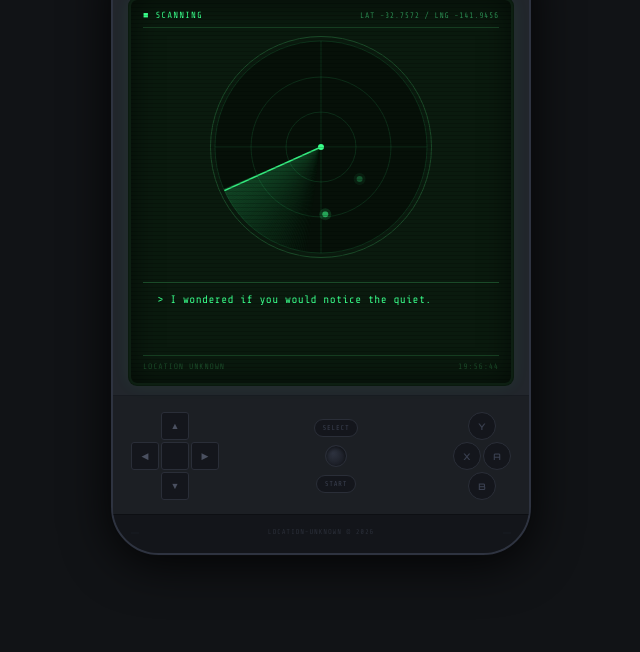
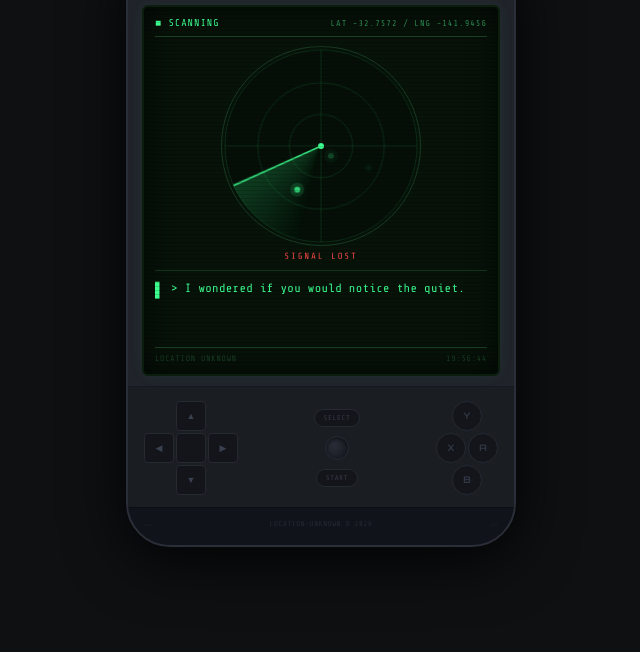
Before and after one commit to gfrrmd/Location-Unknown, a plain HTML site: page index.html in a window 1280 px wide. Shown: the part 148-800 px from the top of the page, without its empty margins (319-959 px from the left). Drawn offline with nearby package versions, Linux system fonts and the light colour scheme.

Commit message:
Fix: layout berantakan, radar responsif, screen scrollable, teks terbaca

```diff
--- a/index.html
+++ b/index.html
@@ -10,7 +10,7 @@
   <link rel="stylesheet" href="styles.css">
 </head>
 <body>
-  <div class="room">
+
   <div class="device">
 
     <!-- top strip -->
@@ -26,25 +26,21 @@
     <div class="bezel">
       <div class="screen">
 
-          <!-- screen header -->
         <div class="scr-header">
-            <span class="scr-label blink">&#9632; SCANNING</span>
-            <span class="scr-coord" id="coord">LAT ---.---- / LNG ---.----</span>
+          <span class="blink">&#9632; SCANNING</span>
+          <span id="coord">LAT ---.---- / LNG ---.----</span>
         </div>
 
-          <!-- radar -->
         <div class="radar-wrap">
-            <canvas id="radar" width="220" height="220"></canvas>
-            <div class="radar-label">SIGNAL LOST</div>
+          <canvas id="radar"></canvas>
+          <div class="radar-label" id="radarLabel">SIGNAL LOST</div>
         </div>
 
-          <!-- quote -->
         <div class="quote-area">
-            <div class="quote-cursor">&#9612;</div>
+          <span class="cur blink">&#9612;</span>
           <p id="quote"></p>
         </div>
 
-          <!-- screen footer -->
         <div class="scr-footer">
           <span>LOCATION UNKNOWN</span>
           <span id="clock">00:00:00</span>
@@ -53,42 +49,43 @@
       </div>
     </div>
 
-      <!-- controls row -->
+    <!-- controls -->
     <div class="controls">
+
       <div class="dpad">
-          <div class="dp-row"><button class="dp dp-up">&#9650;</button></div>
-          <div class="dp-row mid">
-            <button class="dp dp-left">&#9664;</button>
+        <div class="dp-row"><button class="dp">&#9650;</button></div>
+        <div class="dp-row dp-mid">
+          <button class="dp">&#9664;</button>
           <div class="dp-center"></div>
-            <button class="dp dp-right">&#9654;</button>
+          <button class="dp">&#9654;</button>
         </div>
-          <div class="dp-row"><button class="dp dp-down">&#9660;</button></div>
+        <div class="dp-row"><button class="dp">&#9660;</button></div>
       </div>
 
-        <div class="center-btns">
-          <button class="btn-small" id="btnMenu">SELECT</button>
-          <div class="analog-nub"></div>
-          <button class="btn-small" id="btnStart">START</button>
+      <div class="mid-btns">
+        <button class="btn-sm">SELECT</button>
+        <div class="nub"></div>
+        <button class="btn-sm" id="btnStart">START</button>
       </div>
 
       <div class="abxy">
-          <div class="abxy-row"><button class="ab" id="btnY">Y</button></div>
-          <div class="abxy-row mid">
+        <div class="ab-row"><button class="ab" id="btnY">Y</button></div>
+        <div class="ab-row ab-mid">
           <button class="ab" id="btnX">X</button>
           <button class="ab" id="btnA">A</button>
         </div>
-          <div class="abxy-row"><button class="ab" id="btnB">B</button></div>
-        </div>
-      </div>
-
-      <!-- bottom strip -->
-      <div class="device-bottom">
-        <div class="bottom-port">&#9135;</div>
-        <span class="bottom-text">LOCATION-UNKNOWN &copy; 2026</span>
-        <div class="bottom-port">&#9135;</div>
+        <div class="ab-row"><button class="ab" id="btnB">B</button></div>
       </div>
 
     </div>
+
+    <!-- bottom -->
+    <div class="device-bottom">
+      <span class="port">&#9135;</span>
+      <span class="btm-text">LOCATION-UNKNOWN &copy; 2026</span>
+      <span class="port">&#9135;</span>
+    </div>
+
   </div>
 
   <audio id="music" src="location-unknown.mp3" loop preload="auto"></audio>
--- a/script.js
+++ b/script.js
@@ -1,3 +1,11 @@
+const quoteEl    = document.getElementById('quote');
+const music      = document.getElementById('music');
+const coordEl    = document.getElementById('coord');
+const clockEl    = document.getElementById('clock');
+const radarLabel = document.getElementById('radarLabel');
+const canvas     = document.getElementById('radar');
+const ctx        = canvas.getContext('2d');
+
 const quotes = [
   "I wondered if you would notice the quiet.",
   "I disappeared before I could say I was disappointed.",
@@ -8,117 +16,103 @@ const quotes = [
   "I left the room quietly. I was tired of feeling alone in it with you."
 ];
 
-const quoteEl = document.getElementById('quote');
-const music   = document.getElementById('music');
-const coordEl = document.getElementById('coord');
-const clockEl = document.getElementById('clock');
-let   idx     = 0;
+let idx   = 0;
+let sweep = 0;
 
-// ── Clock ───────────────────────────────────────────
-function updateClock() {
-  const n = new Date();
-  const pad = v => String(v).padStart(2,'0');
-  clockEl.textContent = `${pad(n.getHours())}:${pad(n.getMinutes())}:${pad(n.getSeconds())}`;
+// ── Radar setup ─────────────────────────────────────────────
+function resizeCanvas() {
+  const size = Math.min(canvas.parentElement.clientWidth, 200);
+  canvas.width  = size;
+  canvas.height = size;
 }
-setInterval(updateClock, 1000);
-updateClock();
+resizeCanvas();
+window.addEventListener('resize', resizeCanvas);
 
-// ── Coordinates ─────────────────────────────────────
-function updateCoord() {
-  const lat = (Math.random()*180-90).toFixed(4);
-  const lng = (Math.random()*360-180).toFixed(4);
-  coordEl.textContent = `LAT ${lat} / LNG ${lng}`;
-}
-setInterval(updateCoord, 2200);
-
-// ── Radar canvas ────────────────────────────────────
-const canvas = document.getElementById('radar');
-const ctx    = canvas.getContext('2d');
-const W = canvas.width, H = canvas.height;
-const cx = W/2, cy = H/2, R = W/2 - 4;
-let   sweep = 0;
-const dots  = [];
-
-// generate random blips
-for (let i = 0; i < 5; i++) {
-  const angle = Math.random() * Math.PI * 2;
-  const dist  = Math.random() * R * .82;
-  dots.push({ x: cx + Math.cos(angle)*dist, y: cy + Math.sin(angle)*dist, alpha: 0 });
-}
+// fixed blip positions (normalized 0-1)
+const blips = [
+  { nx: .62, ny: .28 },
+  { nx: .38, ny: .72 },
+  { nx: .74, ny: .61 },
+  { nx: .22, ny: .44 },
+  { nx: .55, ny: .55 },
+].map(b => ({ ...b, alpha: 0 }));
 
 function drawRadar() {
+  const W = canvas.width, H = canvas.height;
+  const cx = W / 2, cy = H / 2, R = W / 2 - 3;
+
   ctx.clearRect(0, 0, W, H);
 
-  // bg
-  ctx.fillStyle = '#061008';
-  ctx.beginPath(); ctx.arc(cx, cy, R, 0, Math.PI*2); ctx.fill();
+  // background
+  ctx.fillStyle = '#050f07';
+  ctx.beginPath(); ctx.arc(cx, cy, R, 0, Math.PI * 2); ctx.fill();
 
-  // grid rings
+  // rings
   [.33, .66, 1].forEach(f => {
-    ctx.beginPath();
-    ctx.arc(cx, cy, R*f, 0, Math.PI*2);
-    ctx.strokeStyle = 'rgba(57,255,138,.12)';
-    ctx.lineWidth = 1;
-    ctx.stroke();
+    ctx.beginPath(); ctx.arc(cx, cy, R * f, 0, Math.PI * 2);
+    ctx.strokeStyle = 'rgba(61,255,143,.13)'; ctx.lineWidth = 1; ctx.stroke();
   });
 
   // crosshairs
-  ctx.strokeStyle = 'rgba(57,255,138,.12)';
-  ctx.lineWidth = 1;
-  ctx.beginPath(); ctx.moveTo(cx-R, cy); ctx.lineTo(cx+R, cy); ctx.stroke();
-  ctx.beginPath(); ctx.moveTo(cx, cy-R); ctx.lineTo(cx, cy+R); ctx.stroke();
+  ctx.strokeStyle = 'rgba(61,255,143,.13)'; ctx.lineWidth = 1;
+  ctx.beginPath(); ctx.moveTo(cx - R, cy); ctx.lineTo(cx + R, cy); ctx.stroke();
+  ctx.beginPath(); ctx.moveTo(cx, cy - R); ctx.lineTo(cx, cy + R); ctx.stroke();
 
   // sweep trail
-  const trail = ctx.createConicalGradient
-    ? null : null; // fallback below
-  for (let t = 0; t < 60; t++) {
-    const a = sweep - (t * Math.PI/180);
-    const alpha = (1 - t/60) * 0.22;
-    ctx.beginPath();
-    ctx.moveTo(cx, cy);
-    ctx.arc(cx, cy, R, a, a + Math.PI/180);
-    ctx.closePath();
-    ctx.fillStyle = `rgba(57,255,138,${alpha})`;
+  for (let t = 0; t < 55; t++) {
+    const a = sweep - t * (Math.PI / 180);
+    ctx.beginPath(); ctx.moveTo(cx, cy);
+    ctx.arc(cx, cy, R, a, a + Math.PI / 180); ctx.closePath();
+    ctx.fillStyle = `rgba(61,255,143,${(1 - t / 55) * 0.2})`;
     ctx.fill();
   }
 
   // sweep line
   ctx.beginPath();
   ctx.moveTo(cx, cy);
-  ctx.lineTo(cx + Math.cos(sweep)*R, cy + Math.sin(sweep)*R);
-  ctx.strokeStyle = 'rgba(57,255,138,.9)';
-  ctx.lineWidth = 1.5;
-  ctx.stroke();
+  ctx.lineTo(cx + Math.cos(sweep) * R, cy + Math.sin(sweep) * R);
+  ctx.strokeStyle = 'rgba(61,255,143,.85)'; ctx.lineWidth = 1.5; ctx.stroke();
 
-  // blips — light up when sweep passes near
-  dots.forEach(d => {
-    const angle = Math.atan2(d.y - cy, d.x - cx);
-    const diff  = ((sweep - angle) % (Math.PI*2) + Math.PI*2) % (Math.PI*2);
-    if (diff < 0.15) d.alpha = 1;
-    else d.alpha = Math.max(0, d.alpha - 0.012);
-
-    if (d.alpha > 0) {
-      ctx.beginPath();
-      ctx.arc(d.x, d.y, 3, 0, Math.PI*2);
-      ctx.fillStyle = `rgba(57,255,138,${d.alpha})`;
-      ctx.fill();
-      ctx.beginPath();
-      ctx.arc(d.x, d.y, 6, 0, Math.PI*2);
-      ctx.fillStyle = `rgba(57,255,138,${d.alpha * .25})`;
-      ctx.fill();
+  // blips
+  blips.forEach(b => {
+    const bx = b.nx * W, by = b.ny * H;
+    const angle = Math.atan2(by - cy, bx - cx);
+    const diff  = ((sweep - angle) % (Math.PI * 2) + Math.PI * 2) % (Math.PI * 2);
+    if (diff < 0.12) b.alpha = 1;
+    else b.alpha = Math.max(0, b.alpha - 0.013);
+    if (b.alpha > 0) {
+      ctx.beginPath(); ctx.arc(bx, by, 3, 0, Math.PI * 2);
+      ctx.fillStyle = `rgba(61,255,143,${b.alpha})`; ctx.fill();
+      ctx.beginPath(); ctx.arc(bx, by, 7, 0, Math.PI * 2);
+      ctx.fillStyle = `rgba(61,255,143,${b.alpha * .2})`; ctx.fill();
     }
   });
 
-  // center dot
-  ctx.beginPath(); ctx.arc(cx, cy, 3, 0, Math.PI*2);
-  ctx.fillStyle = '#39ff8a'; ctx.fill();
+  // center
+  ctx.beginPath(); ctx.arc(cx, cy, 3, 0, Math.PI * 2);
+  ctx.fillStyle = '#3dff8f'; ctx.fill();
 
   sweep += 0.03;
   requestAnimationFrame(drawRadar);
 }
 drawRadar();
 
-// ── Quotes ──────────────────────────────────────────
+// ── Clock ────────────────────────────────────────────────────
+function tick() {
+  const d = new Date(), p = v => String(v).padStart(2, '0');
+  clockEl.textContent = `${p(d.getHours())}:${p(d.getMinutes())}:${p(d.getSeconds())}`;
+}
+setInterval(tick, 1000); tick();
+
+// ── Coordinates ──────────────────────────────────────────────
+function updateCoord() {
+  const lat = (Math.random() * 180 - 90).toFixed(4);
+  const lng = (Math.random() * 360 - 180).toFixed(4);
+  coordEl.textContent = `LAT ${lat} / LNG ${lng}`;
+}
+setInterval(updateCoord, 2400);
+
+// ── Quotes ───────────────────────────────────────────────────
 function showQuote() {
   quoteEl.classList.remove('show');
   setTimeout(() => {
@@ -130,7 +124,7 @@ function showQuote() {
 showQuote();
 setInterval(showQuote, 7000);
 
-// ── Autoplay ─────────────────────────────────────────
+// ── Autoplay ─────────────────────────────────────────────────
 function tryPlay() {
   music.volume = 0.6;
   music.play().catch(() => {});
@@ -140,12 +134,12 @@ document.addEventListener('click',      tryPlay, { once: true });
 document.addEventListener('touchstart', tryPlay, { once: true });
 document.addEventListener('keydown',    tryPlay, { once: true });
 
-// ── Button interactions ──────────────────────────────
-document.getElementById('btnA').addEventListener('click', () => { showQuote(); });
+// ── Buttons ──────────────────────────────────────────────────
+document.getElementById('btnA').addEventListener('click', showQuote);
 document.getElementById('btnB').addEventListener('click', () => {
-  music.paused ? music.play() : music.pause();
+  music.paused ? music.play().catch(() => {}) : music.pause();
 });
 document.getElementById('btnStart').addEventListener('click', () => {
-  document.querySelector('.radar-label').textContent =
-    document.querySelector('.radar-label').textContent === 'SIGNAL LOST' ? 'CONNECTING...' : 'SIGNAL LOST';
+  const l = radarLabel;
+  l.textContent = l.textContent === 'SIGNAL LOST' ? 'CONNECTING...' : 'SIGNAL LOST';
 });
--- a/styles.css
+++ b/styles.css
@@ -1,56 +1,38 @@
 *, *::before, *::after { box-sizing: border-box; margin: 0; padding: 0; }
 
 :root {
-  --body-bg:   #111316;
-  --dev-bg:    #1c1f24;
-  --dev-mid:   #22262c;
-  --dev-edge:  #13151a;
-  --scr-bg:    #0a1a0e;
-  --scr-green: #39ff8a;
-  --scr-dim:   #1a4a28;
-  --accent:    #39ff8a;
-  --red:       #ff4a4a;
-  --mono:      'Share Tech Mono', monospace;
-  --orb:       'Orbitron', sans-serif;
+  --body:  #0e1012;
+  --dev:   #1a1d22;
+  --edge:  #11131a;
+  --bezel: #20232a;
+  --scr:   #071209;
+  --g:     #3dff8f;
+  --gdim:  #173d22;
+  --red:   #ff4a4a;
+  --mono:  'Share Tech Mono', monospace;
+  --orb:   'Orbitron', sans-serif;
 }
 
-html, body {
-  width: 100%; height: 100%;
-  min-height: 100svh;
-}
+html { height: 100%; }
 
 body {
-  background: var(--body-bg);
+  min-height: 100svh;
+  background: var(--body);
   display: flex;
   align-items: center;
   justify-content: center;
   font-family: var(--mono);
-  overflow: auto;
-  padding: 24px 12px;
+  padding: 20px 12px;
 }
 
-/* ── Room bg ── */
-.room {
-  display: flex;
-  align-items: center;
-  justify-content: center;
-  width: 100%;
-  min-height: 100%;
-}
-
-/* ── Device body ── */
+/* ── Device ── */
 .device {
-  width: min(420px, 96vw);
-  background: var(--dev-bg);
-  border-radius: 28px 28px 48px 48px;
-  border: 2px solid #2e3340;
-  box-shadow:
-    0 0 0 1px #0a0b0d,
-    0 8px 48px rgba(0,0,0,.85),
-    inset 0 1px 0 rgba(255,255,255,.06);
-  display: flex;
-  flex-direction: column;
-  gap: 0;
+  width: min(390px, 94vw);
+  background: var(--dev);
+  border-radius: 24px 24px 44px 44px;
+  border: 2px solid #2a2e38;
+  box-shadow: 0 0 0 1px #09090b, 0 12px 60px rgba(0,0,0,.9),
+              inset 0 1px 0 rgba(255,255,255,.05);
   overflow: hidden;
 }
 
@@ -59,16 +41,15 @@ body {
   display: flex;
   align-items: center;
   justify-content: space-between;
-  padding: 10px 18px 8px;
-  background: var(--dev-edge);
-  border-bottom: 1px solid #0d0f13;
+  padding: 10px 16px 8px;
+  background: var(--edge);
+  border-bottom: 1px solid #0c0e12;
 }
 
 .led {
-  width: 8px; height: 8px;
-  border-radius: 50%;
-  background: var(--scr-green);
-  box-shadow: 0 0 8px 3px rgba(57,255,138,.55);
+  width: 8px; height: 8px; border-radius: 50%;
+  background: var(--g);
+  box-shadow: 0 0 8px 3px rgba(61,255,143,.5);
   animation: ledpulse 2s ease-in-out infinite;
 }
 
@@ -76,55 +57,46 @@ body {
   font-family: var(--orb);
   font-size: 11px;
   letter-spacing: .22em;
-  color: #4a5060;
+  color: #3a4050;
 }
 
-.speaker-holes {
-  display: flex; gap: 4px;
-}
+.speaker-holes { display: flex; gap: 5px; }
 .speaker-holes span {
-  display: block;
-  width: 3px; height: 3px;
-  border-radius: 50%;
-  background: #2a2e38;
+  width: 3px; height: 12px; border-radius: 2px;
+  background: #1e2228;
   box-shadow: inset 0 1px 1px rgba(0,0,0,.7);
 }
 
 /* ── Bezel ── */
 .bezel {
-  padding: 14px 16px 10px;
-  background: var(--dev-mid);
+  padding: 12px 14px 10px;
+  background: var(--bezel);
 }
 
 /* ── Screen ── */
 .screen {
-  background: var(--scr-bg);
-  border-radius: 8px;
-  border: 2px solid #0d1f12;
-  box-shadow:
-    inset 0 0 30px rgba(0,0,0,.6),
-    0 0 0 1px #0a1a0e,
-    0 0 18px rgba(57,255,138,.07);
-  padding: 10px 12px 12px;
+  background: var(--scr);
+  border-radius: 6px;
+  border: 2px solid #0b1e0e;
+  box-shadow: inset 0 0 28px rgba(0,0,0,.7),
+              0 0 16px rgba(61,255,143,.06);
+  padding: 10px 11px 11px;
   display: flex;
   flex-direction: column;
-  gap: 8px;
-  min-height: 380px;
+  gap: 9px;
   position: relative;
   overflow: hidden;
 }
 
-/* scanline overlay */
+/* CRT scanlines */
 .screen::after {
   content: '';
   position: absolute; inset: 0;
-  pointer-events: none;
+  pointer-events: none; z-index: 10;
   background: repeating-linear-gradient(
-    180deg,
-    transparent 0px, transparent 3px,
-    rgba(0,0,0,.18) 3px, rgba(0,0,0,.18) 4px
+    0deg, transparent 0, transparent 3px,
+    rgba(0,0,0,.15) 3px, rgba(0,0,0,.15) 4px
   );
-  border-radius: 8px;
 }
 
 /* ── Screen header ── */
@@ -132,70 +104,66 @@ body {
   display: flex;
   justify-content: space-between;
   align-items: center;
-  font-size: 9px;
-  color: var(--scr-green);
-  letter-spacing: .12em;
-  padding-bottom: 6px;
-  border-bottom: 1px solid var(--scr-dim);
+  font-size: 10px;
+  color: var(--g);
+  letter-spacing: .1em;
+  padding-bottom: 7px;
+  border-bottom: 1px solid var(--gdim);
 }
 
-.scr-label.blink { animation: blink .9s step-start infinite; }
-
-.scr-coord {
-  color: #2a8a50;
-  font-size: 8px;
-  letter-spacing: .08em;
-}
+#coord { color: #2a8a50; font-size: 8.5px; }
 
 /* ── Radar ── */
 .radar-wrap {
   display: flex;
   flex-direction: column;
   align-items: center;
-  gap: 6px;
+  gap: 5px;
 }
 
 #radar {
   display: block;
+  width: 100%;
+  max-width: 200px;
+  height: auto;
+  aspect-ratio: 1;
   border-radius: 50%;
-  border: 1px solid var(--scr-dim);
+  border: 1px solid var(--gdim);
 }
 
 .radar-label {
   font-size: 9px;
-  letter-spacing: .22em;
+  letter-spacing: .2em;
   color: var(--red);
-  animation: blink 1.2s step-start infinite;
+  animation: blink 1.1s step-start infinite;
 }
 
 /* ── Quote area ── */
 .quote-area {
-  flex: 1;
   display: flex;
   align-items: flex-start;
-  gap: 6px;
-  border-top: 1px solid var(--scr-dim);
+  gap: 7px;
+  border-top: 1px solid var(--gdim);
   padding-top: 8px;
+  min-height: 68px;
 }
 
-.quote-cursor {
-  color: var(--scr-green);
-  font-size: 14px;
-  line-height: 1.4;
-  animation: blink .8s step-start infinite;
+.cur {
+  color: var(--g);
+  font-size: 15px;
+  line-height: 1.5;
+  animation: blink .75s step-start infinite;
   flex-shrink: 0;
 }
 
 #quote {
-  font-size: 11px;
-  color: var(--scr-green);
-  line-height: 1.6;
-  letter-spacing: .04em;
+  font-size: 12px;
+  color: var(--g);
+  line-height: 1.65;
+  letter-spacing: .03em;
   opacity: 0;
-  transition: opacity .5s;
-  min-height: 56px;
+  transition: opacity .55s;
 }
-
 #quote.show { opacity: 1; }
 
 /* ── Screen footer ── */
@@ -203,153 +171,101 @@ body {
   display: flex;
   justify-content: space-between;
   font-size: 8px;
-  color: var(--scr-dim);
+  color: var(--gdim);
   letter-spacing: .1em;
-  border-top: 1px solid var(--scr-dim);
+  border-top: 1px solid var(--gdim);
   padding-top: 6px;
 }
 
-/* ── Controls ── */
+/* ── Controls row ── */
 .controls {
   display: flex;
   justify-content: space-between;
   align-items: center;
-  padding: 16px 18px 14px;
-  background: var(--dev-bg);
-  border-top: 1px solid #181b21;
+  padding: 14px 16px 12px;
+  background: var(--dev);
+  border-top: 1px solid #161920;
 }
 
-/* d-pad */
-.dpad {
-  display: flex;
-  flex-direction: column;
-  align-items: center;
-  gap: 2px;
-}
+/* D-pad */
+.dpad { display: flex; flex-direction: column; align-items: center; gap: 2px; }
 .dp-row { display: flex; justify-content: center; }
-.dp-row.mid { gap: 2px; align-items: center; }
+.dp-mid { gap: 2px; align-items: center; }
 
 .dp {
-  width: 28px; height: 28px;
-  background: #14161c;
-  border: 1px solid #2a2e38;
-  color: #4a5060;
-  font-size: 9px;
+  width: 30px; height: 30px;
+  background: #13151b; border: 1px solid #252932;
+  color: #3a4050; font-size: 9px;
   display: flex; align-items: center; justify-content: center;
-  cursor: pointer;
-  border-radius: 3px;
+  cursor: pointer; border-radius: 4px; padding: 0;
   transition: background .1s;
-  padding: 0;
 }
-.dp:active { background: #22262c; }
+.dp:active { background: var(--gdim); color: var(--g); }
+
 .dp-center {
-  width: 28px; height: 28px;
-  background: #14161c;
-  border: 1px solid #2a2e38;
-  border-radius: 3px;
+  width: 30px; height: 30px;
+  background: #13151b; border: 1px solid #252932; border-radius: 4px;
 }
 
-/* center buttons */
-.center-btns {
-  display: flex;
-  flex-direction: column;
-  align-items: center;
-  gap: 8px;
+/* Mid buttons */
+.mid-btns { display: flex; flex-direction: column; align-items: center; gap: 9px; }
+
+.btn-sm {
+  background: #13151b; border: 1px solid #252932;
+  color: #353a48; font-family: var(--mono); font-size: 7px;
+  letter-spacing: .1em; padding: 4px 9px; border-radius: 10px;
+  cursor: pointer; transition: all .15s;
+}
+.btn-sm:active {
+  background: var(--gdim); color: var(--g);
+  border-color: var(--g); box-shadow: 0 0 8px rgba(61,255,143,.25);
 }
 
-.btn-small {
-  background: #14161c;
-  border: 1px solid #2a2e38;
-  color: #3a4050;
-  font-family: var(--mono);
-  font-size: 7px;
-  letter-spacing: .1em;
-  padding: 4px 8px;
-  border-radius: 10px;
-  cursor: pointer;
-  transition: all .15s;
-}
-.btn-small:active, .btn-small.active {
-  background: var(--scr-dim);
-  color: var(--scr-green);
-  border-color: var(--scr-green);
-  box-shadow: 0 0 8px rgba(57,255,138,.3);
-}
-
-.analog-nub {
-  width: 22px; height: 22px;
-  border-radius: 50%;
-  background: radial-gradient(circle at 35% 35%, #2e3340, #14161c);
-  border: 1px solid #2a2e38;
+.nub {
+  width: 24px; height: 24px; border-radius: 50%;
+  background: radial-gradient(circle at 35% 35%, #2a2e38, #13151b);
+  border: 1px solid #252932;
   box-shadow: inset 0 2px 4px rgba(0,0,0,.5);
 }
 
 /* ABXY */
-.abxy {
-  display: flex;
-  flex-direction: column;
-  align-items: center;
-  gap: 2px;
-}
-.abxy-row { display: flex; justify-content: center; }
-.abxy-row.mid { gap: 2px; }
+.abxy { display: flex; flex-direction: column; align-items: center; gap: 2px; }
+.ab-row { display: flex; justify-content: center; }
+.ab-mid { gap: 2px; }
 
 .ab {
-  width: 28px; height: 28px;
-  border-radius: 50%;
-  background: #14161c;
-  border: 1px solid #2a2e38;
-  color: #3a4050;
-  font-family: var(--orb);
-  font-size: 9px;
-  font-weight: 600;
-  cursor: pointer;
+  width: 30px; height: 30px; border-radius: 50%;
+  background: #13151b; border: 1px solid #252932;
+  color: #353a48; font-family: var(--orb); font-size: 9px; font-weight: 600;
+  cursor: pointer; padding: 0;
+  display: flex; align-items: center; justify-content: center;
   transition: all .12s;
-  padding: 0;
-  display: flex; align-items: center; justify-content: center;
 }
 .ab:active {
-  background: var(--scr-dim);
-  color: var(--scr-green);
-  border-color: var(--scr-green);
-  box-shadow: 0 0 10px rgba(57,255,138,.35);
+  background: var(--gdim); color: var(--g);
+  border-color: var(--g); box-shadow: 0 0 10px rgba(61,255,143,.3);
 }
 
-/* ── Bottom strip ── */
+/* ── Bottom ── */
 .device-bottom {
-  display: flex;
-  align-items: center;
-  justify-content: space-between;
-  padding: 8px 18px 12px;
-  background: var(--dev-edge);
-  border-top: 1px solid #0d0f13;
+  display: flex; align-items: center; justify-content: space-between;
+  padding: 7px 16px 12px;
+  background: var(--edge);
+  border-top: 1px solid #0c0e12;
+}
+.port { font-size: 16px; color: #1a1d24; }
+.btm-text { font-size: 7px; letter-spacing: .1em; color: #252932; }
+
+/* ── Animations ── */
+@keyframes blink { 0%,100%{opacity:1} 50%{opacity:0} }
+@keyframes ledpulse {
+  0%,100%{opacity:.5; box-shadow:0 0 5px 2px rgba(61,255,143,.28);}
+  50%{opacity:1; box-shadow:0 0 11px 4px rgba(61,255,143,.55);}
 }
 
-.bottom-port {
-  font-size: 16px;
-  color: #1a1d24;
+/* ── Small phones ── */
+@media (max-width: 360px) {
+  .device { border-radius: 18px 18px 36px 36px; }
+  .dp, .dp-center, .ab { width: 26px; height: 26px; }
+  .nub { width: 20px; height: 20px; }
 }
-
-.bottom-text {
-  font-family: var(--mono);
-  font-size: 7px;
-  letter-spacing: .12em;
-  color: #2a2e38;
-}
-
-/* ── Keyframes ── */
-@keyframes blink {
-  0%, 100% { opacity: 1; }
-  50% { opacity: 0; }
-}
-
-@keyframes ledpulse {
-  0%, 100% { opacity: .5; box-shadow: 0 0 5px 2px rgba(57,255,138,.3); }
-  50% { opacity: 1; box-shadow: 0 0 10px 4px rgba(57,255,138,.6); }
-}
-
-/* ── Responsive ── */
-@media (max-height: 700px) {
-  .screen { min-height: 320px; }
-  #radar { width: 180px; height: 180px; }
-}
```
Lines whose indentation alone changed are shown as unchanged.
